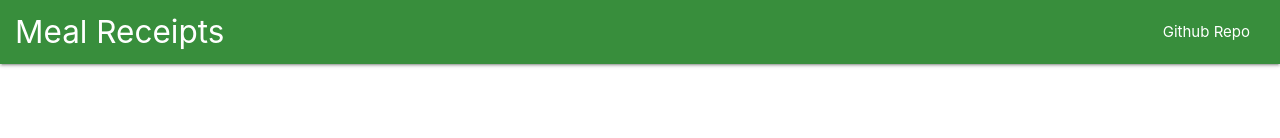
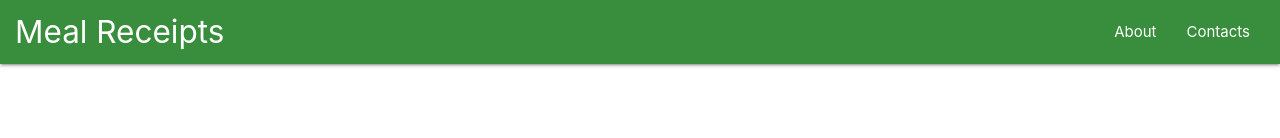
Before and after one commit to MaccKOT/react-food-app, a React (Vite) app: page /contacts in a window 1280 px wide. Shown: the top 138 px of the page. Built offline with nearby package versions, Linux system fonts and the light colour scheme.

Commit message:
Link functionality

```diff
--- a/src/App.jsx
+++ b/src/App.jsx
@@ -13,17 +13,18 @@ import NotFound from './pages/404';
 function App() {
   return (
     <>
-      <Header />
-      <main className='container content'>
-        <Router>
+      <Router>
+        <Header />
+        <main className='container content'>
           <Switch>
             <Route exact path='/' component={Home} />
             <Route path='/about' component={About} />
             <Route path='/contacts' component={Contacts} />
+            <Route component={NotFound} />
           </Switch>
-        </Router>
-      </main>
-      <Footer />
+        </main>
+        <Footer />
+      </Router>
     </>
   );
 }
--- a/src/components/layout/Header.jsx
+++ b/src/components/layout/Header.jsx
@@ -1,15 +1,19 @@
 import React from 'react';
+import { Link } from 'react-router-dom';
 
 const Header = () => {
   return (
     <nav className='green darken-2'>
       <div className='nav-wrapper'>
-        <a href='/' className='brand-logo'>
+        <Link to='/' className='brand-logo'>
           Meal Receipts
-        </a>
-        <ul id='nav-mobile' className='right hide-on-med-and-down'>
+        </Link>
+        <ul id='nav-mobile' className='right'>
           <li>
-            <a href='https://github.com/MaccKOT/react-food-app'>Github Repo</a>
+            <Link to='/about'>About</Link>
+          </li>
+          <li>
+            <Link to='/contacts'>Contacts</Link>
           </li>
         </ul>
       </div>
--- a/src/pages/404.jsx
+++ b/src/pages/404.jsx
@@ -1,7 +1,7 @@
 import React from 'react';
 
 const NotFound = () => {
-  return <h1>Page not found</h1>;
+  return <h1 className='grey-text text-darken-2'>Page not found</h1>;
 };
 
 export default NotFound;
```
